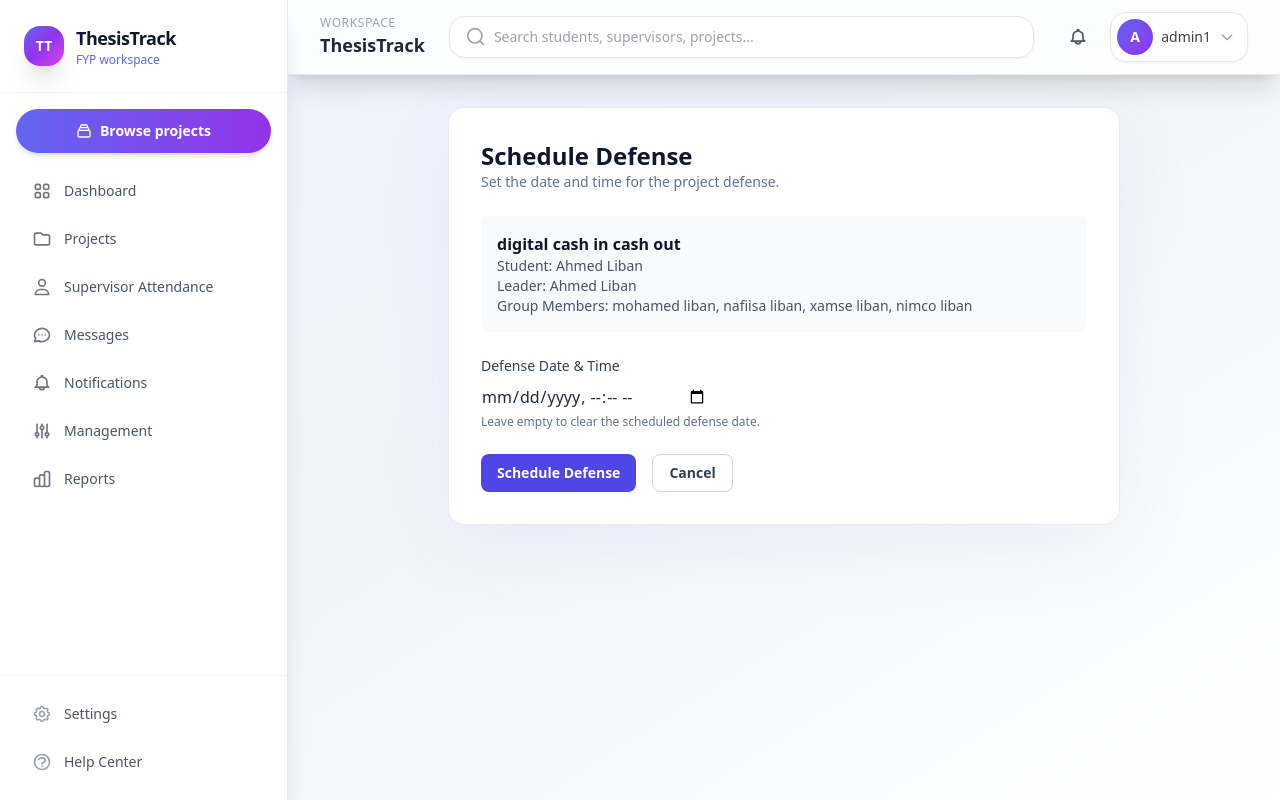
After one commit to liban770/final-year-project-in-django-framework-, a Django app: page /projects/admin/project/2/schedule-defense/ in a window 1280 px wide. The commit adds this page. Run offline with Django 5.2, Linux system fonts and the light colour scheme; a user stored in the database is signed in; data comes from the database, SQL or seed files in the repository; both versions use the stored data as it was after the commit; some libraries are stand-ins or nearby versions.

Commit message:
add schedule defense

```diff
--- a/projects/forms.py
+++ b/projects/forms.py
@@ -72,10 +72,20 @@ class ChapterForm(forms.ModelForm):
 class FeedbackForm(forms.ModelForm):
     class Meta:
         model = Feedback
-        fields = ["comment"]
+        fields = ["comment", "annotated_file"]
 
 
 class SupervisorAssignmentForm(forms.ModelForm):
     class Meta:
         model = SupervisorAssignment
         fields = ["student", "supervisor"]
+
+
+class DefenseScheduleForm(forms.Form):
+    defense_date = forms.DateTimeField(
+        required=False,
+        widget=forms.DateTimeInput(attrs={
+            'type': 'datetime-local',
+            'class': 'form-input'
+        }),
+    )
--- a/projects/models.py
+++ b/projects/models.py
@@ -90,6 +90,7 @@ class Project(models.Model):
         choices=Status.choices,
         default=Status.PENDING,
     )
+    defense_date = models.DateTimeField(null=True, blank=True, help_text="Scheduled date and time for project defense")
     created_at = models.DateTimeField(auto_now_add=True)
     updated_at = models.DateTimeField(auto_now=True)
 
@@ -142,6 +143,13 @@ class Feedback(models.Model):
         limit_choices_to={"role": "SUPERVISOR"},
     )
     comment = models.TextField()
+    annotated_file = models.FileField(
+        upload_to="annotated_chapters/",
+        validators=[FileExtensionValidator(allowed_extensions=["pdf", "doc", "docx"])],
+        blank=True,
+        null=True,
+        help_text="Upload the annotated version of the document with comments."
+    )
     reviewed_at = models.DateTimeField(auto_now=True)
 
     def __str__(self):
--- a/projects/urls.py
+++ b/projects/urls.py
@@ -5,6 +5,7 @@ from .views import (
     ChapterCreateView,
     ChapterListView,
     ChapterUpdateView,
+    DefenseScheduleView,
     FeedbackCreateUpdateView,
     FeedbackListView,
     ProjectCreateUpdateView,
@@ -38,6 +39,7 @@ urlpatterns = [
     path("supervisor/chapter/<int:pk>/feedback/", FeedbackCreateUpdateView.as_view(), name="feedback-create"),
     path("admin/assign-supervisor/", SupervisorAssignmentCreateView.as_view(), name="assign-supervisor"),
     path("admin/attendance/", AdminSupervisorAttendanceView.as_view(), name="admin-attendance"),
+    path("admin/project/<int:pk>/schedule-defense/", DefenseScheduleView.as_view(), name="schedule-defense"),
     path("admin/project/<int:pk>/<str:action>/", ProjectStatusUpdateView.as_view(), name="project-status-update"),
     path("admin/projects/", ProjectListView.as_view(), name="project-list"),
     path("reports/", ProjectReportsView.as_view(), name="reports"),
--- a/projects/views.py
+++ b/projects/views.py
@@ -15,7 +15,7 @@ from django.views.generic import CreateView, FormView, ListView, TemplateView, U
 from users.mixins import AdminRequiredMixin, StudentRequiredMixin, SupervisorRequiredMixin
 from users.models import User
 
-from .forms import ChapterForm, FeedbackForm, ProjectForm, SupervisorAssignmentForm, GroupMemberForm, ContactMessageForm
+from .forms import ChapterForm, FeedbackForm, ProjectForm, SupervisorAssignmentForm, GroupMemberForm, ContactMessageForm, DefenseScheduleForm
 from .models import ActivityLog, Attendance, Chapter, Feedback, Notification, Project, SupervisorAssignment, GroupMember, ContactMessage
 
 
@@ -181,15 +181,30 @@ class SupervisorStudentListView(SupervisorRequiredMixin, ListView):
 
 class SupervisorChapterReviewListView(SupervisorRequiredMixin, ListView):
     template_name = "projects/supervisor_chapters.html"
-    context_object_name = "chapters"
+    context_object_name = "grouped_chapters"
 
     def get_queryset(self):
         student_ids = SupervisorAssignment.objects.filter(supervisor=self.request.user).values_list("student_id", flat=True)
         return (
             Chapter.objects.filter(project__student_id__in=student_ids)
             .select_related("project", "project__student", "feedback")
-            .order_by("-submission_date")
+            .order_by("project__student__username", "-submission_date")
         )
+
+    def get_context_data(self, **kwargs):
+        context = super().get_context_data(**kwargs)
+        chapters = self.get_queryset()
+        grouped = {}
+        for chapter in chapters:
+            student_name = chapter.project.student.username
+            if student_name not in grouped:
+                grouped[student_name] = {
+                    'project': chapter.project,
+                    'chapters': []
+                }
+            grouped[student_name]['chapters'].append(chapter)
+        context['grouped_chapters'] = grouped
+        return context
 
 
 class AdminSupervisorAttendanceView(AdminRequiredMixin, TemplateView):
@@ -364,14 +379,16 @@ class FeedbackCreateUpdateView(SupervisorRequiredMixin, CreateView):
         feedback = Feedback.objects.filter(chapter=self.chapter).first()
         if feedback:
             initial["comment"] = feedback.comment
+            initial["annotated_file"] = feedback.annotated_file
         return initial
 
     def form_valid(self, form):
-        Feedback.objects.update_or_create(
+        feedback, created = Feedback.objects.update_or_create(
             chapter=self.chapter,
             defaults={
                 "supervisor": self.request.user,
                 "comment": form.cleaned_data["comment"],
+                "annotated_file": form.cleaned_data.get("annotated_file"),
             },
         )
         status = self.request.POST.get("status", Chapter.Status.REVIEWED)
@@ -420,6 +437,11 @@ class SupervisorAssignmentCreateView(AdminRequiredMixin, CreateView):
         return form
 
     def form_valid(self, form):
+        supervisor = form.cleaned_data['supervisor']
+        current_assignments = SupervisorAssignment.objects.filter(supervisor=supervisor).count()
+        if current_assignments >= 4:
+            messages.error(self.request, f"Supervisor {supervisor.username} already has 4 students assigned. Cannot assign more.")
+            return self.form_invalid(form)
         response = super().form_valid(form)
         Notification.objects.create(
             user=form.instance.student,
@@ -461,6 +483,44 @@ class ProjectStatusUpdateView(AdminRequiredMixin, View):
         )
         messages.success(request, success_message)
         return redirect("projects:project-list")
+
+
+class DefenseScheduleView(AdminRequiredMixin, FormView):
+    form_class = DefenseScheduleForm
+    template_name = "projects/defense_form.html"
+    success_url = reverse_lazy("projects:project-list")
+
+    def dispatch(self, request, *args, **kwargs):
+        self.project = get_object_or_404(Project, pk=kwargs['pk'])
+        return super().dispatch(request, *args, **kwargs)
+
+    def get_form(self, form_class=None):
+        form = super().get_form(form_class)
+        form.initial['defense_date'] = self.project.defense_date
+        return form
+
+    def get_context_data(self, **kwargs):
+        context = super().get_context_data(**kwargs)
+        context['project'] = self.project
+        return context
+
+    def form_valid(self, form):
+        self.project.defense_date = form.cleaned_data['defense_date']
+        self.project.save(update_fields=['defense_date'])
+        if self.project.defense_date:
+            Notification.objects.create(
+                user=self.project.student,
+                message=f"Your project defense has been scheduled for {self.project.defense_date.strftime('%B %d, %Y at %I:%M %p')}."
+            )
+            ActivityLog.objects.create(
+                user=self.request.user,
+                project=self.project,
+                message=f"{self.request.user.username} scheduled defense for '{self.project.project_title}' on {self.project.defense_date}."
+            )
+            messages.success(self.request, f"Defense scheduled for {self.project.defense_date.strftime('%B %d, %Y at %I:%M %p')}.")
+        else:
+            messages.success(self.request, "Defense date cleared.")
+        return super().form_valid(form)
 
 
 class GlobalSearchView(LoginRequiredMixin, TemplateView):
--- /dev/null
+++ b/templates/projects/defense_form.html
@@ -0,0 +1,44 @@
+{% extends "base.html" %}
+{% block content %}
+<div class="max-w-2xl mx-auto rounded-2xl bg-white/95 p-8 soft-card">
+    <div class="mb-6">
+        <h2 class="text-2xl font-bold text-slate-900">Schedule Defense</h2>
+        <p class="text-sm text-slate-500">Set the date and time for the project defense.</p>
+    </div>
+
+    <div class="mb-6 p-4 bg-slate-50 rounded-lg">
+        <h3 class="font-semibold text-slate-900">{{ project.project_title }}</h3>
+        <p class="text-sm text-slate-600">Student: {{ project.student.get_full_name|default:project.student.username }}</p>
+        <p class="text-sm text-slate-600">Leader: {{ project.leader.get_full_name|default:project.leader.username }}</p>
+        {% if project.group_members.all %}
+            <p class="text-sm text-slate-600">Group Members: {% for member in project.group_members.all %}{{ member.name }}{% if not forloop.last %}, {% endif %}{% endfor %}</p>
+        {% endif %}
+    </div>
+
+    <form method="post" class="space-y-6">
+        {% csrf_token %}
+
+        <div>
+            <label for="{{ form.defense_date.id_for_label }}" class="block text-sm font-medium text-slate-700 mb-2">
+                Defense Date & Time
+            </label>
+            {{ form.defense_date }}
+            {% if form.defense_date.errors %}
+                <div class="mt-1 text-sm text-red-600">
+                    {{ form.defense_date.errors.0 }}
+                </div>
+            {% endif %}
+            <p class="mt-1 text-xs text-slate-500">Leave empty to clear the scheduled defense date.</p>
+        </div>
+
+        <div class="flex gap-4">
+            <button type="submit" class="rounded-lg bg-indigo-600 px-4 py-2 text-sm font-semibold text-white transition hover:bg-indigo-700">
+                Schedule Defense
+            </button>
+            <a href="{% url 'projects:project-list' %}" class="rounded-lg border border-slate-300 px-4 py-2 text-sm font-semibold text-slate-700 transition hover:bg-slate-50">
+                Cancel
+            </a>
+        </div>
+    </form>
+</div>
+{% endblock %}
```
Also changed, not shown: projects/admin.py (+22 -1 lines), templates/projects/feedback_form.html (+13 -2 lines), templates/projects/feedback_list.html (+8 -0 lines), templates/projects/project_list.html (+12 -1 lines), templates/projects/supervisor_chapters.html (+11 -5 lines), db.sqlite3, projects/migrations/0012_feedback_annotated_file.py (added), projects/migrations/0013_project_defense_date.py (added), 1 other file.
